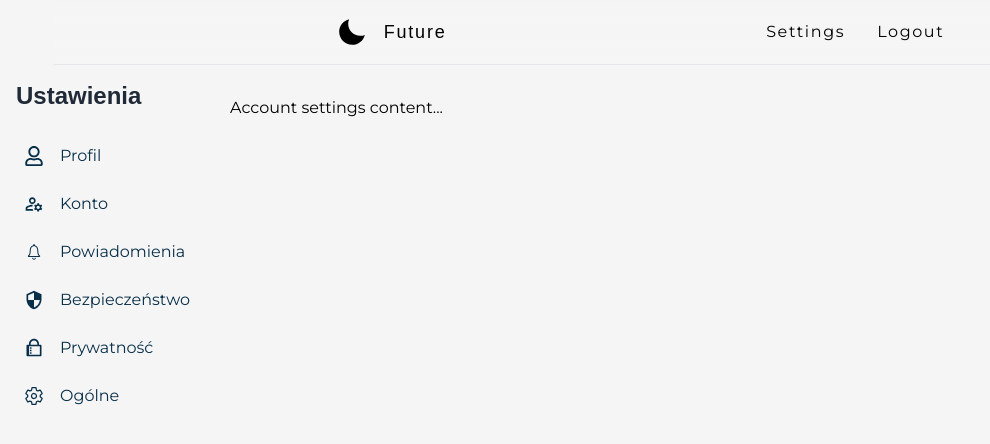
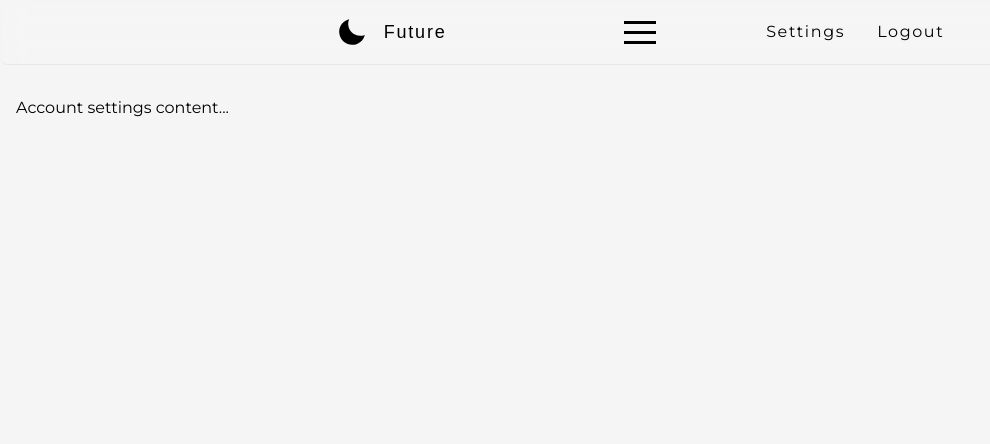
Before and after one commit to pawelek7k/future, a Next.js app: page /settings/account in a window 1280 px wide. Shown: the top 444 px of the page, without its empty margins (0-990 px from the left). Built offline with nearby package versions, Linux system fonts and the light colour scheme; no server answers; sample sign-in values are in the browser's storage; a web font is replaced by a local one.

Commit message:
add navbar settings fixes

```diff
--- a/components/settings/Profile/ImagePicker.tsx
+++ b/components/settings/Profile/ImagePicker.tsx
@@ -28,7 +28,7 @@ export const ImagePicker = () => {
     <div>
       <div className="bg-neutral-100 p-2 rounded-full">
         <div
-          className="w-28 h-28 rounded-full relative border border-myPrimary flex items-center justify-center font-sans cursor-pointer"
+          className="w-28 h-28 rounded-full relative border border-myPrimary flex items-center justify-center font-sans cursor-pointer z-10"
           onClick={handleImageClick}
         >
           {!pickedImage && <FaUserCircle className="w-28 h-28" />}
--- a/components/settings/Sidebar.tsx
+++ b/components/settings/Sidebar.tsx
@@ -1,73 +1,35 @@
 "use client";
 
+import { sidebarItems } from "@/lib/routes";
 import { Divide as Hamburger } from "hamburger-react";
 import Link from "next/link";
-import { useEffect, useState } from "react";
-import { FaRegUser } from "react-icons/fa";
-import { IoIosNotificationsOutline } from "react-icons/io";
-import { IoSettingsOutline } from "react-icons/io5";
-import { MdOutlineManageAccounts, MdSecurity } from "react-icons/md";
-import { RiGitRepositoryPrivateLine } from "react-icons/ri";
+import { useState } from "react";
 import { SecondHeading } from "../global/heading";
 
-const sidebarItems = [
-  { id: "profile", label: "Profil", icon: <FaRegUser /> },
-  { id: "account", label: "Konto", icon: <MdOutlineManageAccounts /> },
-  {
-    id: "notifications",
-    label: "Powiadomienia",
-    icon: <IoIosNotificationsOutline />,
-  },
-  { id: "security", label: "Bezpieczeństwo", icon: <MdSecurity /> },
-  { id: "privacy", label: "Prywatność", icon: <RiGitRepositoryPrivateLine /> },
-  { id: "general", label: "Ogólne", icon: <IoSettingsOutline /> },
-];
-
 export const Sidebar = () => {
-  const [isOpen, setOpen] = useState(true);
-  const [isDesktop, setIsDesktop] = useState(true);
-
-  useEffect(() => {
-    const handleResize = () => {
-      setIsDesktop(window.innerWidth >= 768);
-    };
-
-    window.addEventListener("resize", handleResize);
-    handleResize();
-
-    return () => window.removeEventListener("resize", handleResize);
-  }, []);
-
-  useEffect(() => {
-    if (isDesktop) {
-      setOpen(true);
-    }
-  }, [isDesktop]);
-
-  const toggleSidebar = () => {
-    if (!isDesktop) {
-      setOpen(!isOpen);
-    }
-  };
+  const [isOpen, setOpen] = useState(false);
 
   return (
     <div>
-      <div className={`fixed z-50 left-2 top-2 ${isDesktop ? "hidden" : ""}`}>
+      <div className={`fixed z-50 top-2 left-1/2 transform -translate-x-1/2`}>
         <Hamburger toggled={isOpen} toggle={setOpen} />
       </div>
       <div
-        className={`fixed top-0 left-0 h-screen bg-neutral-100 text-sky-950 p-4 pt-20 z-40 transition-transform duration-300 ease-in-out ${
+        className={`fixed top-0 left-0 h-full bg-neutral-100 text-sky-950 p-4 pt-20 z-40 transition-transform duration-300 ease-in-out ${
           isOpen ? "translate-x-0" : "-translate-x-full"
-        } ${isDesktop ? "md:relative md:translate-x-0 md:w-1/4 z-30" : ""}`}
+        }`}
+        style={{ width: "250px" }}
       >
         <SecondHeading>Ustawienia</SecondHeading>
         <ul className="space-y-2 mt-6">
           {sidebarItems.map((item) => (
-            <li key={item.id}>
+            <li
+              key={item.id}
+              className="hover:bg-neutral-200 rounded transition-colors w-full"
+            >
               <Link
                 href={`/settings/${item.id}`}
-                className="p-2 hover:bg-neutral-200 rounded flex items-center gap-4"
-                onClick={toggleSidebar}
+                className="gap-4 p-2 w-full h-full text-sky-950 flex items-center hover:text-neutral-400 transition-all"
               >
                 <span className="text-xl">{item.icon}</span> {item.label}
               </Link>
--- /dev/null
+++ b/lib/routes.tsx
@@ -0,0 +1,19 @@
+import { FaRegUser } from "react-icons/fa";
+import { IoIosNotificationsOutline } from "react-icons/io";
+import { IoSettingsOutline } from "react-icons/io5";
+import { MdOutlineManageAccounts, MdSecurity } from "react-icons/md";
+import { RiGitRepositoryPrivateLine } from "react-icons/ri";
+
+
+export const sidebarItems = [
+    { id: "profile", label: "Profil", icon: <FaRegUser /> },
+    { id: "account", label: "Konto", icon: <MdOutlineManageAccounts /> },
+    {
+        id: "notifications",
+        label: "Powiadomienia",
+        icon: <IoIosNotificationsOutline />,
+    },
+    { id: "security", label: "Bezpieczeństwo", icon: <MdSecurity /> },
+    { id: "privacy", label: "Prywatność", icon: <RiGitRepositoryPrivateLine /> },
+    { id: "general", label: "Ogólne", icon: <IoSettingsOutline /> },
+];
```
